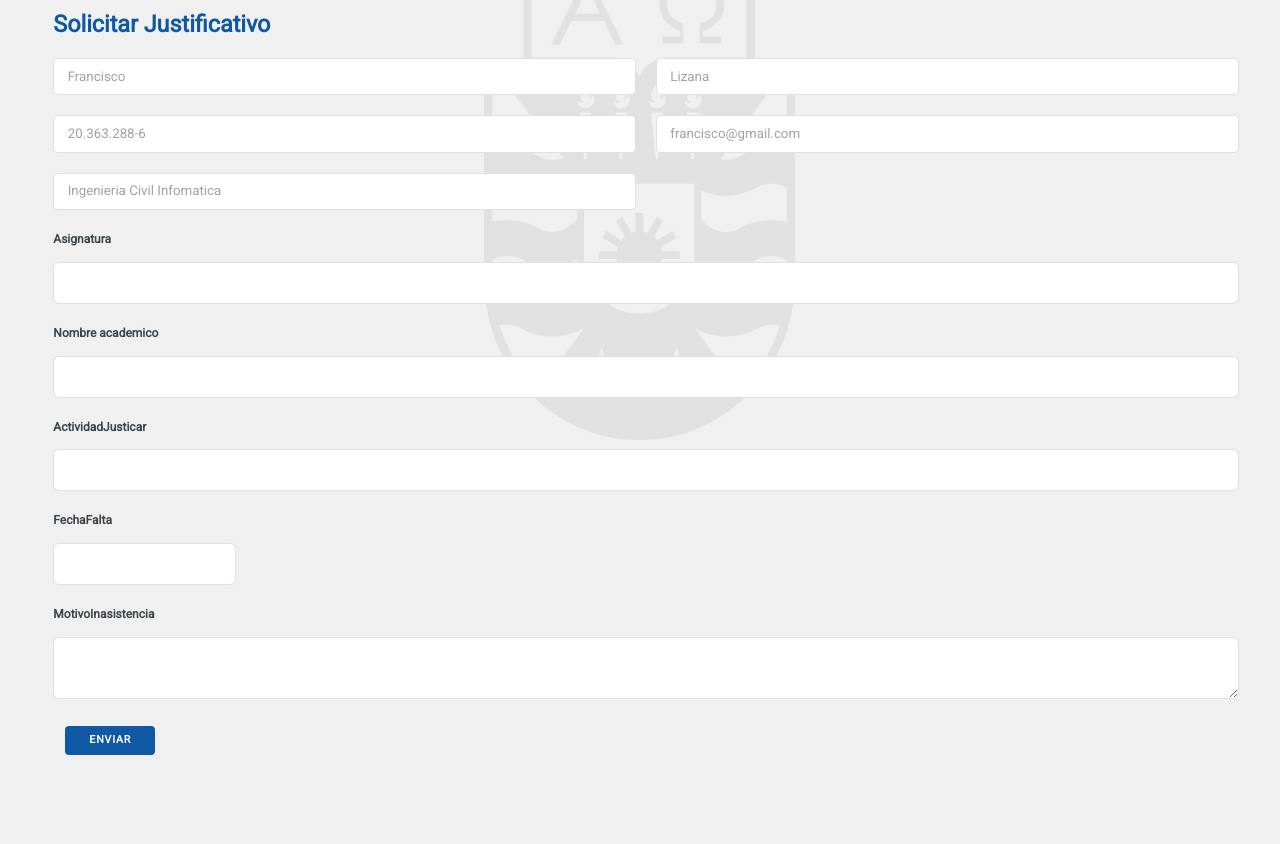
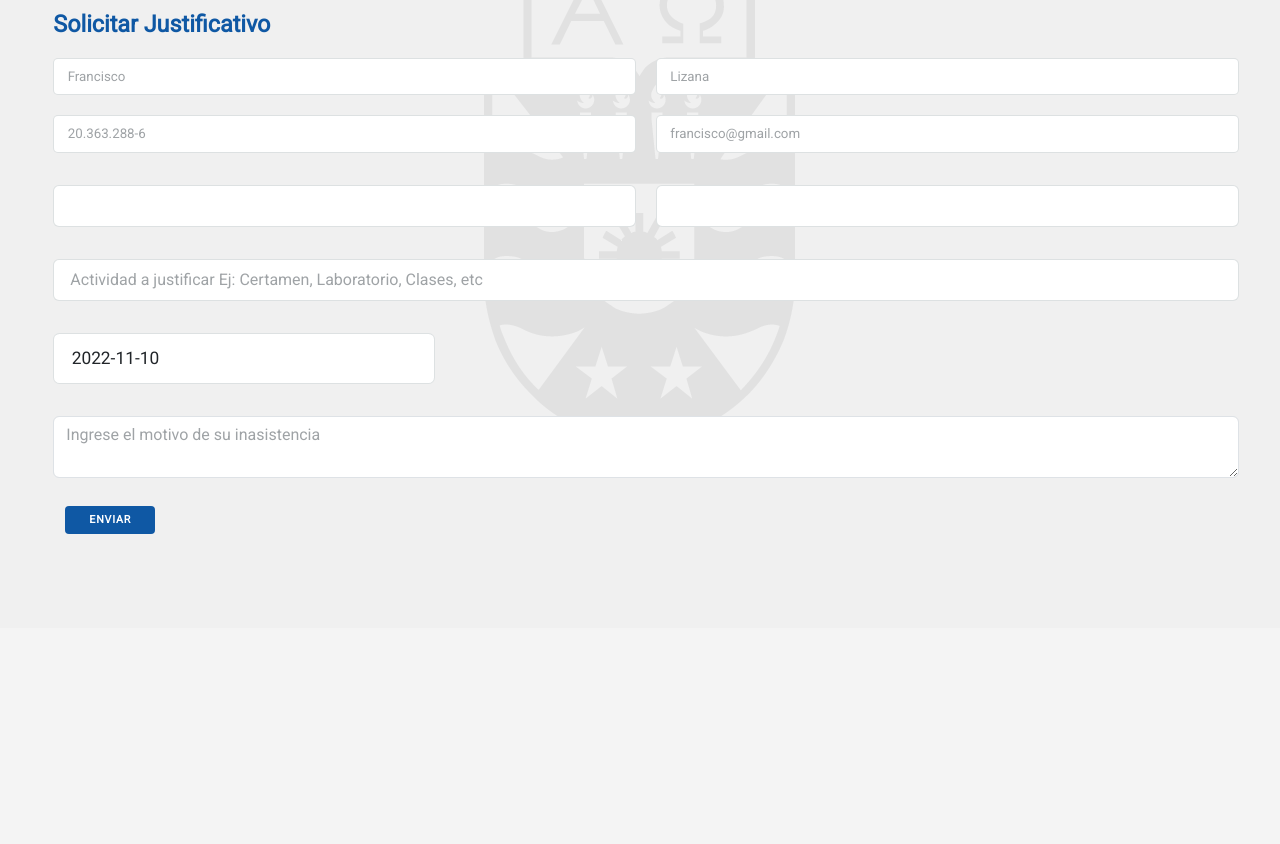
Before and after one commit to cristobal-castro/Modulo-JustificativoNoMedico, a Yii app: template views/justificativo/create.php in a window 1280 px wide. Shown: the part 172-1016 px from the top of the page. After the commit the page ends 706 px from the top, so only its background shows below. Run offline with PHP 8.4 and a stand-in for Yii, Linux system fonts and the light colour scheme; the template is opened without the code that fills it, so the values that code supplies are empty; form fields are guessed from the names that the template uses; some libraries are stand-ins or nearby versions.

Commit message:
Date y formato de las tablas

```diff
--- a/composer.json
+++ b/composer.json
@@ -17,7 +17,8 @@
         "php": ">=7.4.0",
         "yiisoft/yii2": "~2.0.45",
         "yiisoft/yii2-bootstrap5": "~2.0.2",
-        "yiisoft/yii2-symfonymailer": "~2.0.3"
+        "yiisoft/yii2-symfonymailer": "~2.0.3",
+        "yiisoft/yii2-jui": "~2.0.0"
     },
     "require-dev": {
         "yiisoft/yii2-debug": "~2.1.0",
--- a/config/db.php
+++ b/config/db.php
@@ -2,7 +2,7 @@
 
 return [
     'class' => 'yii\db\Connection',
-    'dsn' => 'sqlsrv:Server=DESKTOP-78Q73UL;Database=formulario',
+    'dsn' => 'sqlsrv:Server=DESKTOP-KT6R4CJ;Database=formulario',
     'username' => 'usuario',
     'password' => '12345678',
     'charset' => 'utf8',
--- a/views/justificativo/_form.php
+++ b/views/justificativo/_form.php
@@ -2,6 +2,7 @@
 
 use yii\helpers\Html;
 use yii\widgets\ActiveForm;
+use yii\jui\DatePicker;
 
 /** @var yii\web\View $this */
 /** @var app\models\Justificativo $model */
@@ -26,28 +27,31 @@ use yii\widgets\ActiveForm;
                 <input type="email" name="demo-email" id="demo-email" value="" placeholder="francisco@gmail.com" />
             </div>
             <div class="col-6 col-12-xsmall">
-                <input type="email" name="carrera" id="carrera" value="" placeholder="Ingenieria Civil Infomatica" />
+                <?= $form->field($model, 'asignatura')->dropdownList([
+                        'POO' => 'POO',
+                        'Sistemas Operativos' => 'Sistemas Operativos'
+                    ],
+                    ['prompt'=>'- Asignatura -','class'=>'input']
+                )->label('');?>
+            </div>
+            <div class="col-6 col-12-xsmall">
+            <?= $form->field($model, 'nombre_academico')->dropdownList([
+                        'Luis Gajardo' => 'Luis Gajardo',
+                        'Maria Antonieta Soto' => 'Maria Antonieta Soto'
+                    ],
+                    ['prompt'=>'- Academico -','class'=>'input'],
+                )->label('');?>
             </div>
             <div class="col-12">
-                <?= $form->field($model, 'asignatura')->textInput(['maxlength' => true]) ?>
-            </div>
-            <div class="col-12">
-                <?= $form->field($model, 'nombre_academico')->textInput(['maxlength' => true]) ?>
-            </div>
-            <div class="col-12">
-                <?= $form->field($model, 'actividadJusticar')->textInput(['maxlength' => true]) ?>
+            <?= $form->field($model, 'actividadJusticar')->textInput(['maxlength' => true,'class'=>'input','placeholder'=>'Actividad a justificar Ej: Certamen, Laboratorio, Clases, etc'])->label('');?>
             </div>
             <!-- Break -->
-            <div class="container">
-                <div class="row">
-                    <div class="col-2 col-12-small">
-                        <?= $form->field($model, 'fechaFalta')->input(['date']) ?>
-                    </div>
-                </div>
+            <div class="col-4 col-12-xsmall">
+                <?= $form->field($model, 'fechaFalta')->textInput(['type'=>'date','value'=>'2022-11-10','Style'=>'font-size: 13pt;font-weight: 500;line-height: 1.85'])->label('')?>
             </div>
             <!-- Break -->
             <div class="col-12">
-                <?= $form->field($model, 'motivoInasistencia')->textarea(['maxlength' => true]) ?>
+                <?= $form->field($model, 'motivoInasistencia')->textarea(['maxlength' => true,'class'=>'input','placeholder'=>'Ingrese el motivo de su inasistencia'])->label('')?>
             </div>
             <!-- Break -->
             <!-- Break -->
--- a/web/css/main.css
+++ b/web/css/main.css
@@ -219,7 +219,7 @@ input::-moz-focus-inner {
 	padding: 0;
 }
 
-input, select, textarea {
+input, select, textarea{
 	-moz-appearance: none;
 	-webkit-appearance: none;
 	-ms-appearance: none;
```
Also changed, not shown: views/justificativo/index.php (+8 -11 lines), 1 other file.
